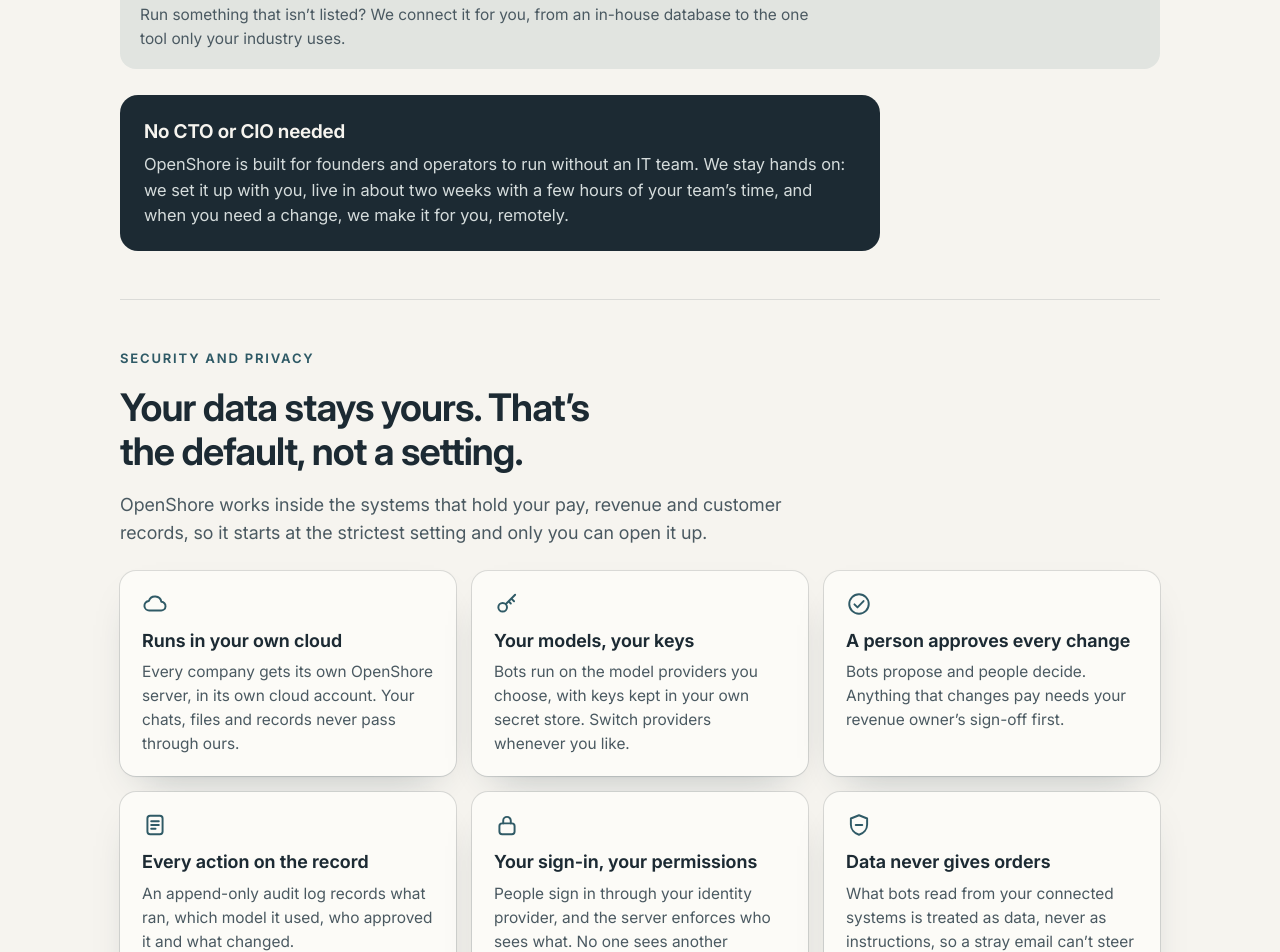
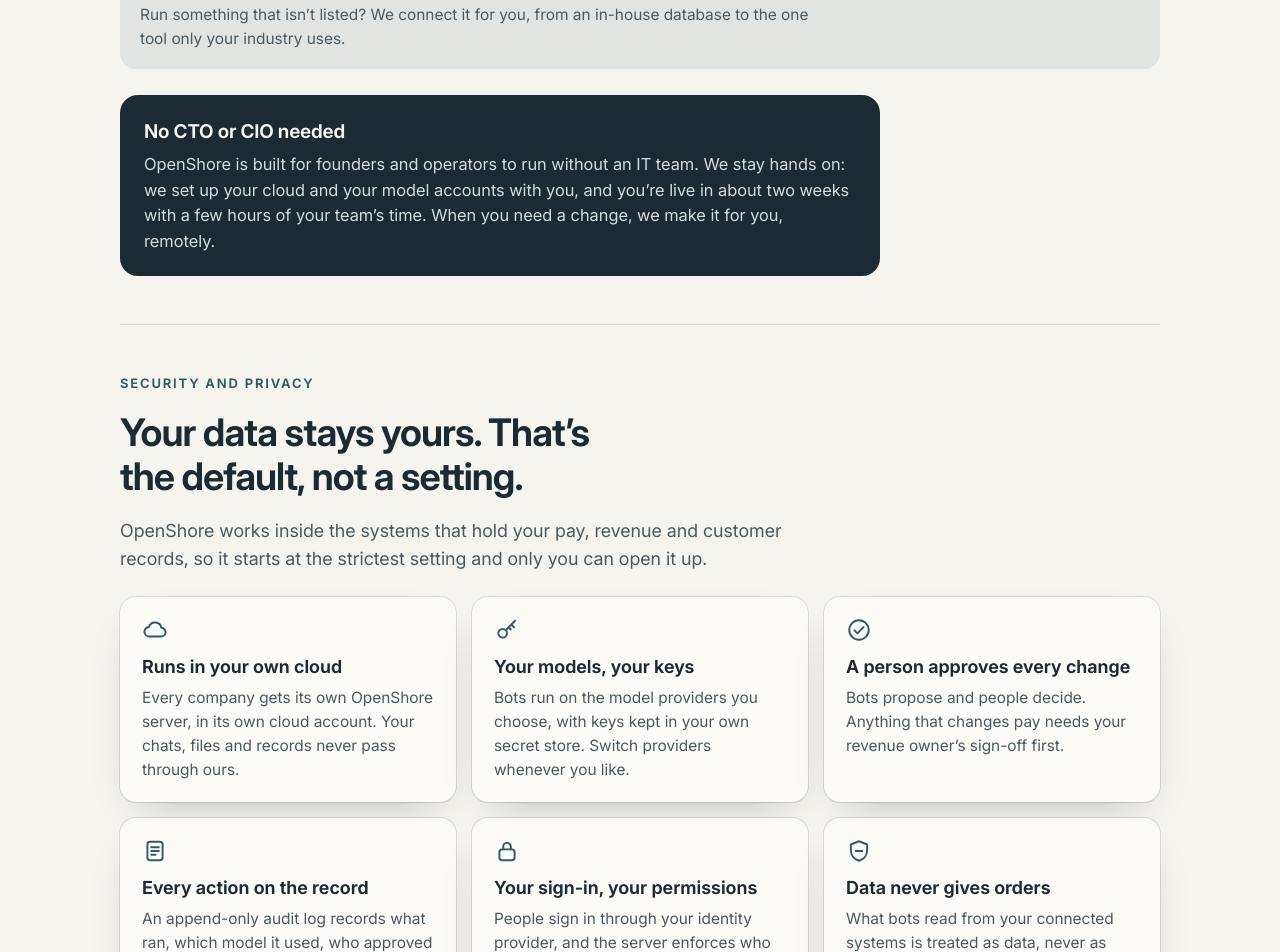
Before and after one commit to openshore-labs/OpenShore.ai-marketing-site, an Eleventy site: page src/index.njk in a window 1280 px wide. Shown: the part 2419-3371 px from the top of the page. Built offline with nearby package versions, Linux system fonts and the light colour scheme; Eleventy itself is replaced by a stand-in of ours; files that its build step writes are made by us from their sources.

Commit message:
copy: the setup card says we set up the cloud and model accounts (#6)
From the five-founder cold read (founder, 2026-11-18): founders without an
IT team didn't know who provides "your own cloud" and "your keys". The No
CTO or CIO card now says we set both up with them.


Claude-Session: https://claude.ai/code/session_01JMDT1VSUzq9i6TkBqUqdMm

Co-authored-by: Claude <noreply@anthropic.com>

```diff
--- a/src/_includes/ent-connections.njk
+++ b/src/_includes/ent-connections.njk
@@ -24,6 +24,6 @@
         </div>
         <div class="ent-setup">
           <p class="ent-setup-k">No CTO or CIO needed</p>
-          <p class="ent-setup-t">OpenShore is built for founders and operators to run without an IT team. We stay hands on: we set it up with you, live in about two weeks with a few hours of your team’s time, and when you need a change, we make it for you, remotely.</p>
+          <p class="ent-setup-t">OpenShore is built for founders and operators to run without an IT team. We stay hands on: we set up your cloud and your model accounts with you, and you’re live in about two weeks with a few hours of your team’s time. When you need a change, we make it for you, remotely.</p>
         </div>
       </section>
```
